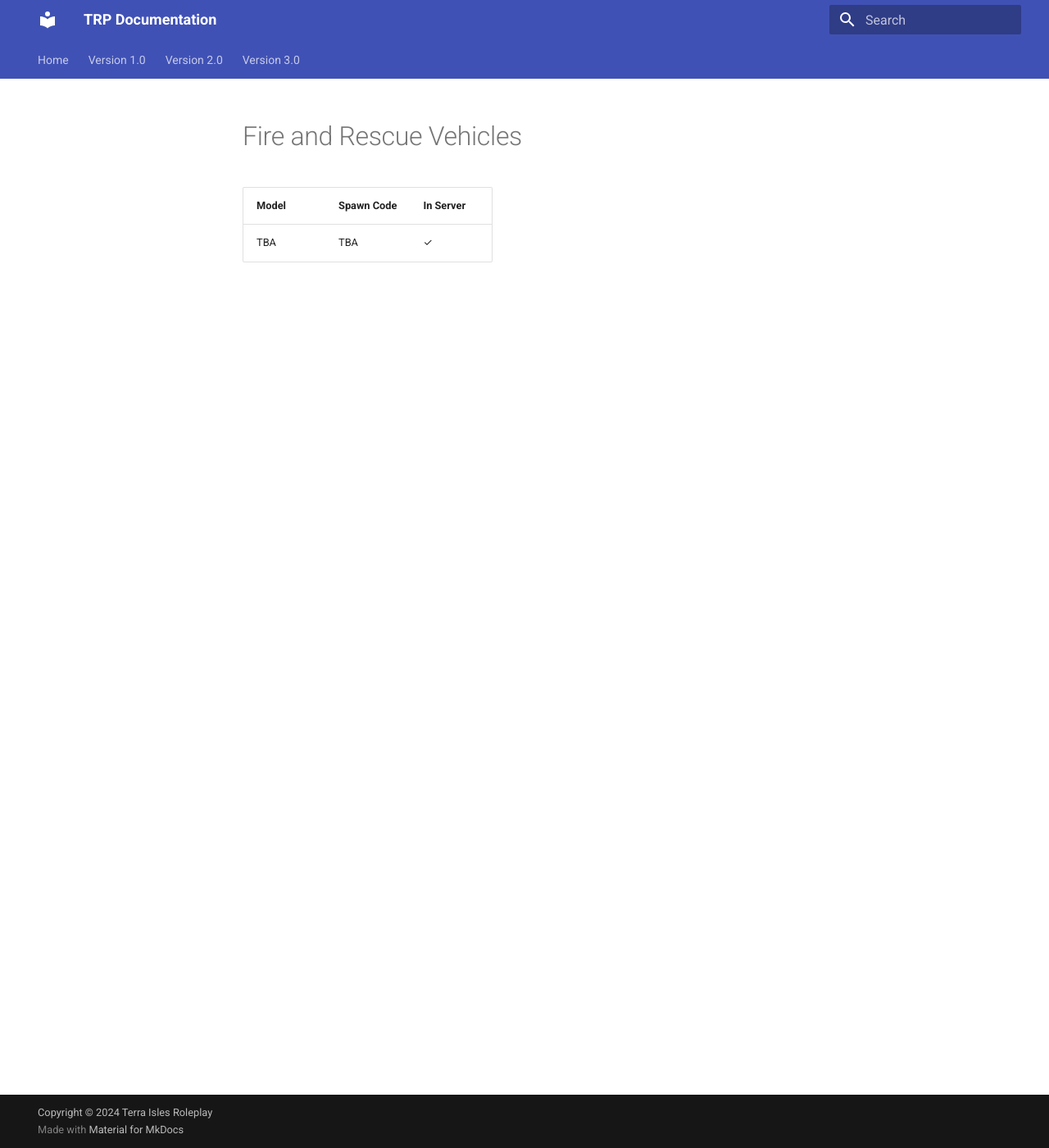
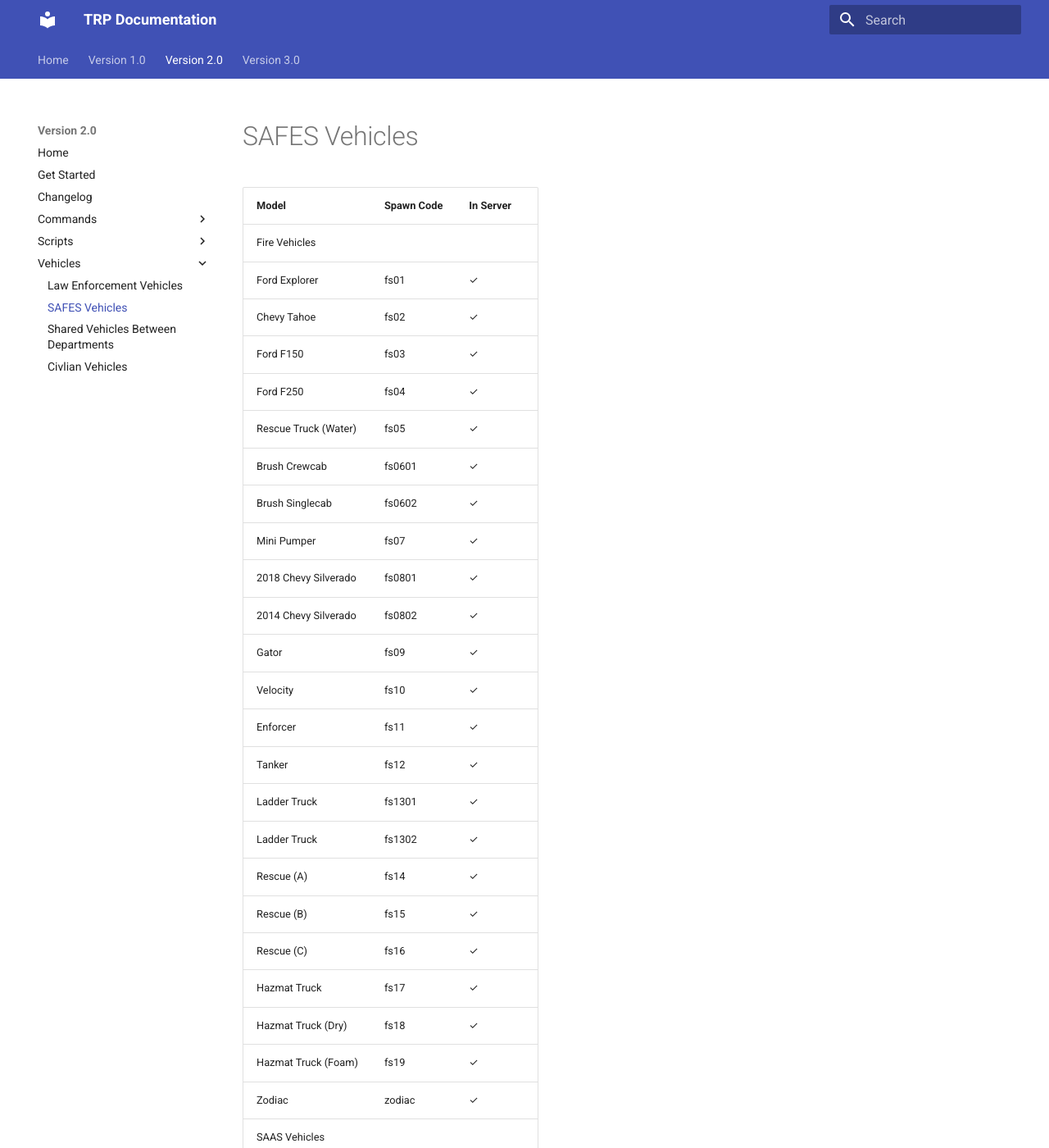
Before and after one commit to Terra-Isles-Roleplay/trp-docs, an MkDocs documentation site: the page built from docs/2.0/vehicles/fire-ems.md, in a window 1280 px wide and 1400 px high. Shown: the whole window at 82% size. Built offline with MkDocs 1.6.1 and Material for MkDocs 9.7.7, drawn with Linux system fonts in a browser that asks for light colours; some of the changed text lies outside the part shown.

Commit message:
Updated Docs
Added SAFES Vehicles, fixed images, added placeholders for radio

```diff
--- a/docs/2.0/vehicles/fire-ems.md
+++ b/docs/2.0/vehicles/fire-ems.md
@@ -1,5 +1,34 @@
-# Fire and Rescue Vehicles
+# SAFES Vehicles
 
 | Model | Spawn Code | In Server |
 | ---- | ----------- | --- |
-| TBA | TBA | ✓ |
+| Fire Vehicles |
+| Ford Explorer | fs01| ✓ |  ✓ |
+| Chevy Tahoe | fs02 | ✓ |  ✓ |
+| Ford F150 | fs03 | ✓ | ✓ |
+| Ford F250 | fs04 | ✓ | ✓ |
+| Rescue Truck (Water) | fs05 | ✓ | ✓ |
+| Brush Crewcab | fs0601 | ✓ | ✓ |
+| Brush Singlecab | fs0602 | ✓ | ✓ |
+| Mini Pumper | fs07 | ✓ | ✓ |
+| 2018 Chevy Silverado | fs0801 | ✓ | ✓ |
+| 2014 Chevy Silverado | fs0802 | ✓ | ✓ |
+| Gator | fs09 | ✓ | ✓ |
+| Velocity | fs10 | ✓ | ✓ |
+| Enforcer | fs11 | ✓ | ✓ |
+| Tanker | fs12 | ✓ | ✓ |
+| Ladder Truck | fs1301 | ✓ | ✓ |
+| Ladder Truck | fs1302 | ✓ | ✓ |
+| Rescue (A) | fs14 | ✓ | ✓ |
+| Rescue (B) | fs15 | ✓ | ✓ |
+| Rescue (C) | fs16 | ✓ | ✓ |
+| Hazmat Truck | fs17 | ✓ | ✓ |
+| Hazmat Truck (Dry) | fs18 | ✓ | ✓ |
+| Hazmat Truck (Foam) | fs19 | ✓ | ✓ |
+| Zodiac | zodiac | ✓ | ✓ |
+| SAAS Vehicles |
+| Ambulance | as01 | ✓ | ✓ |
+| Ambulance | as02 | ✓ | ✓ |
+| Ambulance | as03 | ✓ | ✓ |
+| Ambulance | as04 | ✓ | ✓ |
+| Ambulance | as07 | ✓ | ✓ |
--- a/mkdocs.yml
+++ b/mkdocs.yml
@@ -30,15 +30,16 @@ nav:
     - Get Started: '2.0/start.md'
     - Changelog: '2.0/changelog.md'
     - Commands:
-      - 'cmds/leo.md'
-      - 'cmds/fire-ems.md'
-      - 'cmds/civ.md'
+      - '2.0/cmds/leo.md'
+      - '2.0/cmds/fire-ems.md'
+      - '2.0/cmds/civ.md'
     - Scripts:
-      - Radio: 'scripts/radio.md'
+      - Radio: '2.0/scripts/radio.md'
     - Vehicles:
-      - 'vehicles/leo.md'
-      - 'vehicles/fire-ems.md'
-      - 'vehicles/civ.md'
+      - '2.0/vehicles/leo.md'
+      - '2.0/vehicles/fire-ems.md'
+      - '2.0/vehicles/shared.md'
+      - '2.0/vehicles/civ.md'
   - Version 3.0:
     - Home: '3.0/index.md'
     - Changelog: '3.0/changelog.md'
```
Also changed, not shown: docs/1.0/index.md (+1 -1 lines), docs/2.0/index.md (+1 -1 lines), docs/2.0/scripts/radio.md (+19 -4 lines), docs/2.0/vehicles/shared.md (added, +29 -0 lines), docs/index.md (+1 -0 lines).
